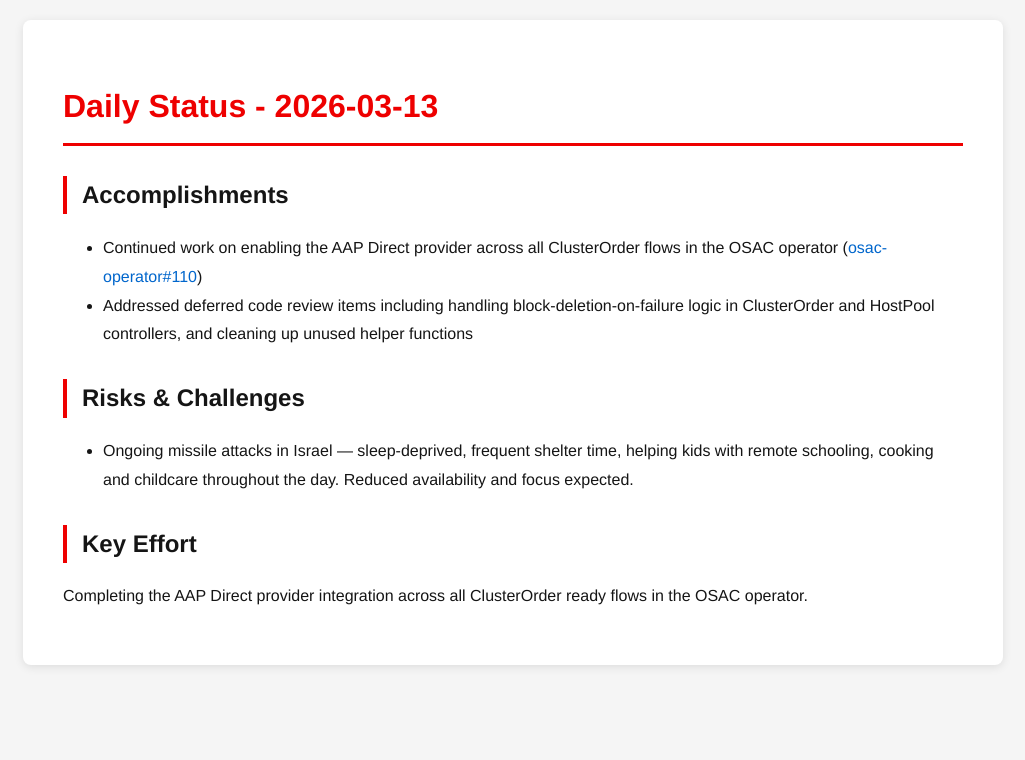
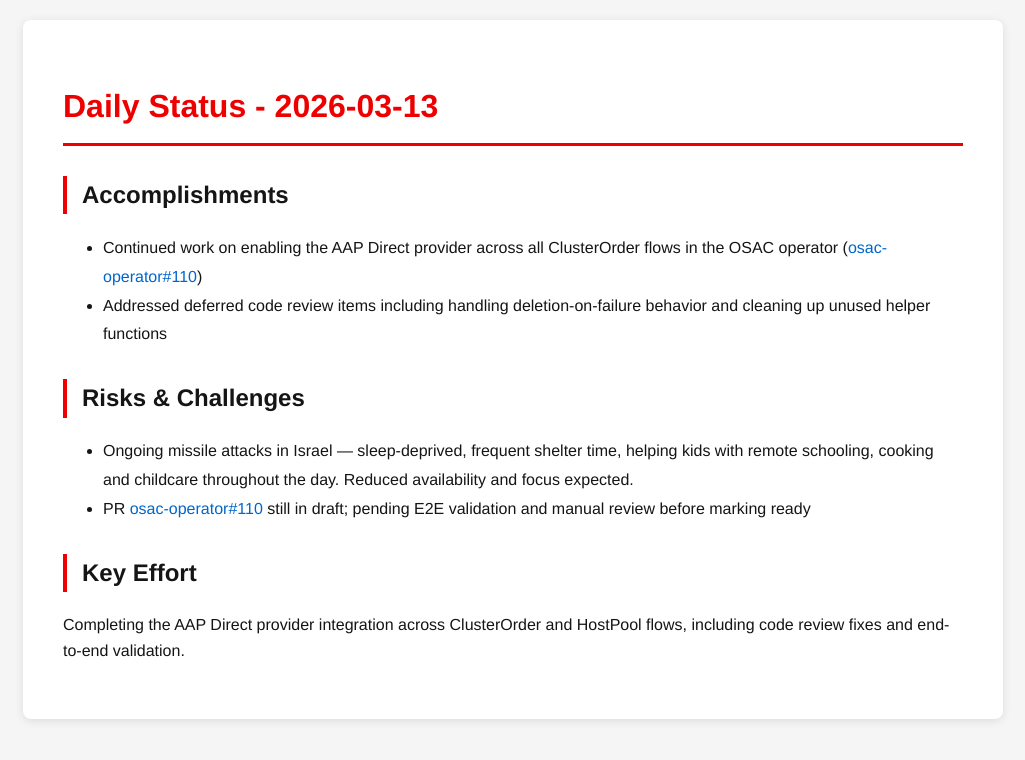
Before and after one commit to tzvatot/daily-status, a Jekyll site: the page built from 2026-03-13.md, in a window 1280 px wide. Shown: the top 760 px of the page, without its empty margins (127-1152 px from the left). Built offline with Jekyll 4.4.1, drawn with Linux system fonts in a browser that asks for light colours.

Commit message:
Daily status update - 2026-03-13

```diff
--- a/2026-03-13.md
+++ b/2026-03-13.md
@@ -8,10 +8,11 @@
 
 ## Accomplishments
 - Continued work on enabling the AAP Direct provider across all ClusterOrder flows in the OSAC operator ([osac-operator#110](https://github.com/osac-project/osac-operator/pull/110))
-- Addressed deferred code review items including handling block-deletion-on-failure logic in ClusterOrder and HostPool controllers, and cleaning up unused helper functions
+- Addressed deferred code review items including handling deletion-on-failure behavior and cleaning up unused helper functions
 
 ## Risks & Challenges
 - Ongoing missile attacks in Israel — sleep-deprived, frequent shelter time, helping kids with remote schooling, cooking and childcare throughout the day. Reduced availability and focus expected.
+- PR [osac-operator#110](https://github.com/osac-project/osac-operator/pull/110) still in draft; pending E2E validation and manual review before marking ready
 
 ## Key Effort
-Completing the AAP Direct provider integration across all ClusterOrder ready flows in the OSAC operator.
+Completing the AAP Direct provider integration across ClusterOrder and HostPool flows, including code review fixes and end-to-end validation.
```
